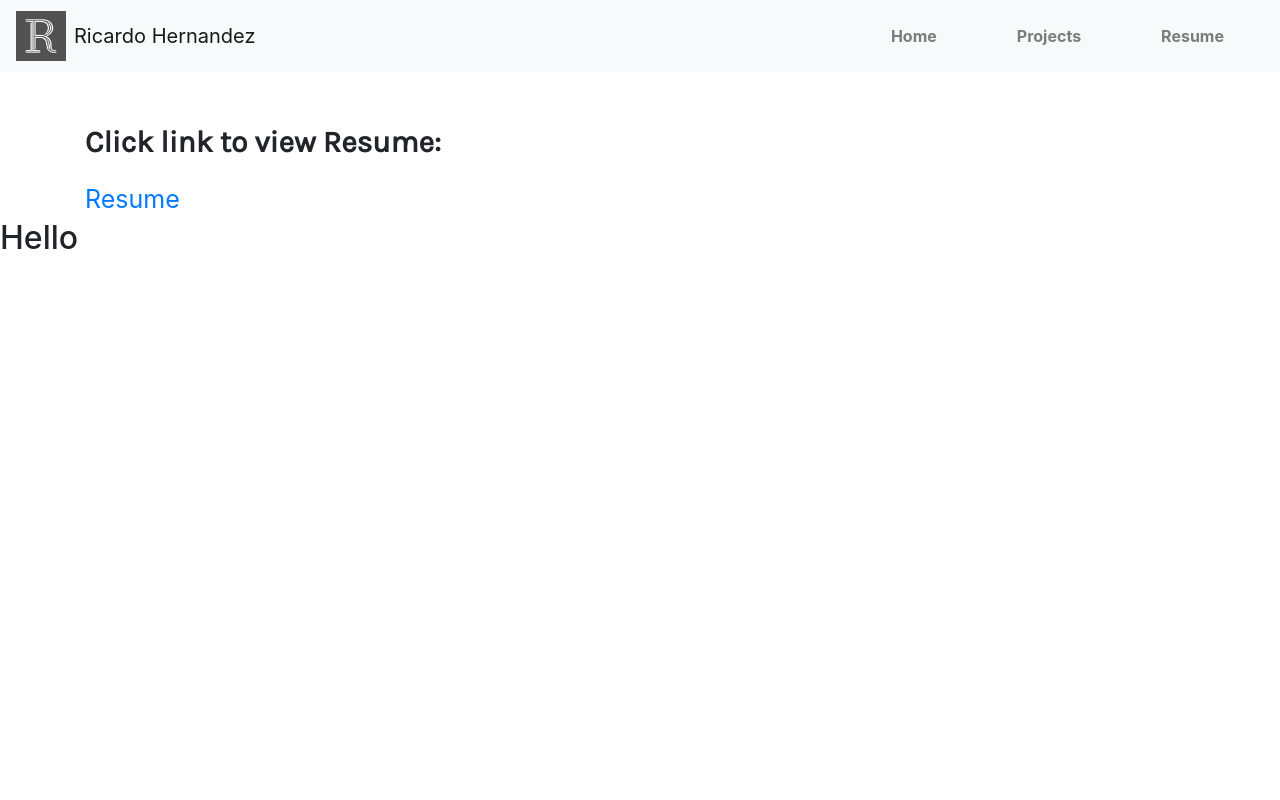
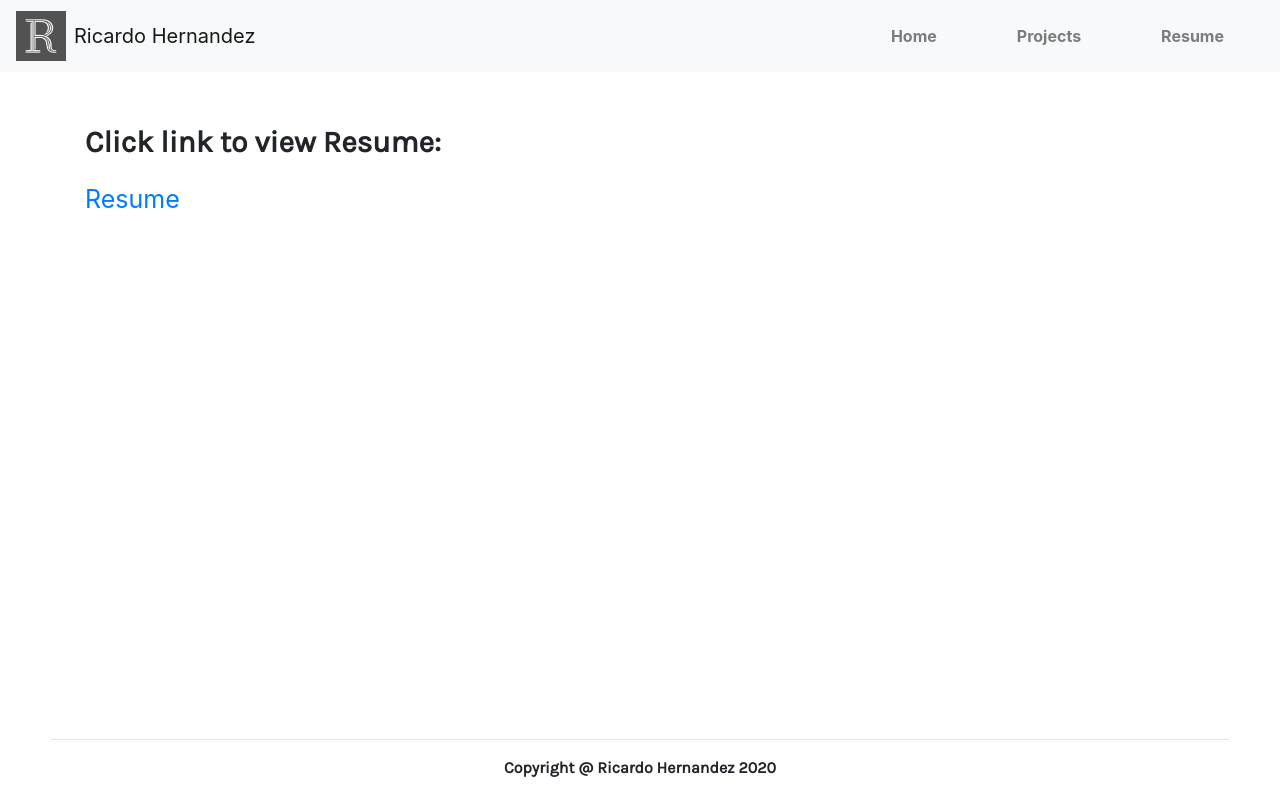
Before and after one commit to ricardoh19/Portfolio, a React (Create React App) app: page /resume in a window 1280 px wide. Built offline with nearby package versions, Linux system fonts and the light colour scheme.

Commit message:
Added footer

```diff
--- /dev/null
+++ b/src/components/Footer/footer.css
@@ -0,0 +1,8 @@
+footer{
+    text-align: center;
+    padding: 3px;
+    bottom: 0;
+    position: absolute;
+    width: 100%;
+    height: 5rem;
+  }
--- a/src/components/Footer/footer.jsx
+++ b/src/components/Footer/footer.jsx
@@ -1,12 +1,15 @@
 import React, { Component } from 'react';
+import "./footer.css"
 
 class Footer extends Component {
     state = {  }
     render() {
         return (
-            <footer>
-                <h2>Hello</h2>
-            </footer>
+                <footer className="footer"><hr className="ml-5 mr-5"/>
+                    <div className="container">
+                        <p style={{fontSize: '16px'}}>Copyright @ Ricardo Hernandez 2020</p>
+                    </div>
+                </footer>
          );
     }
 }
```
